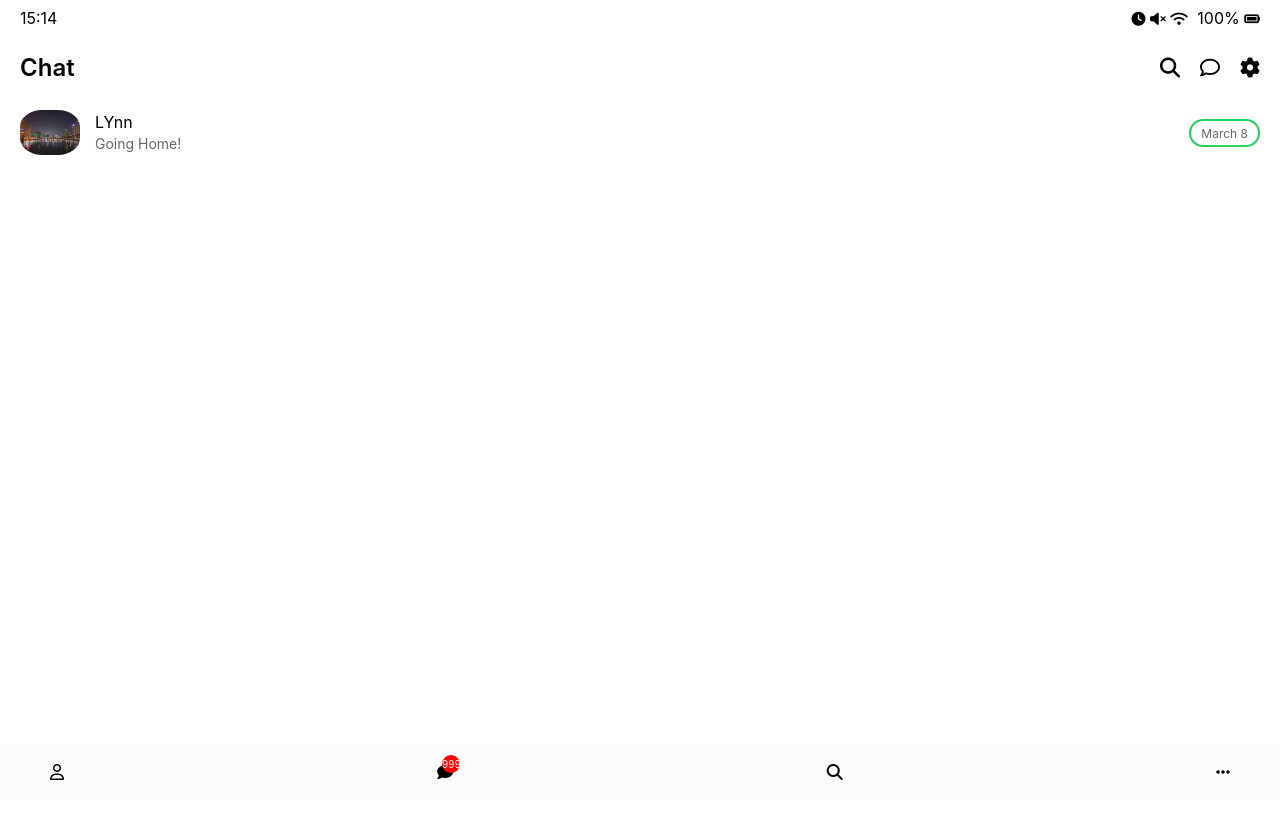
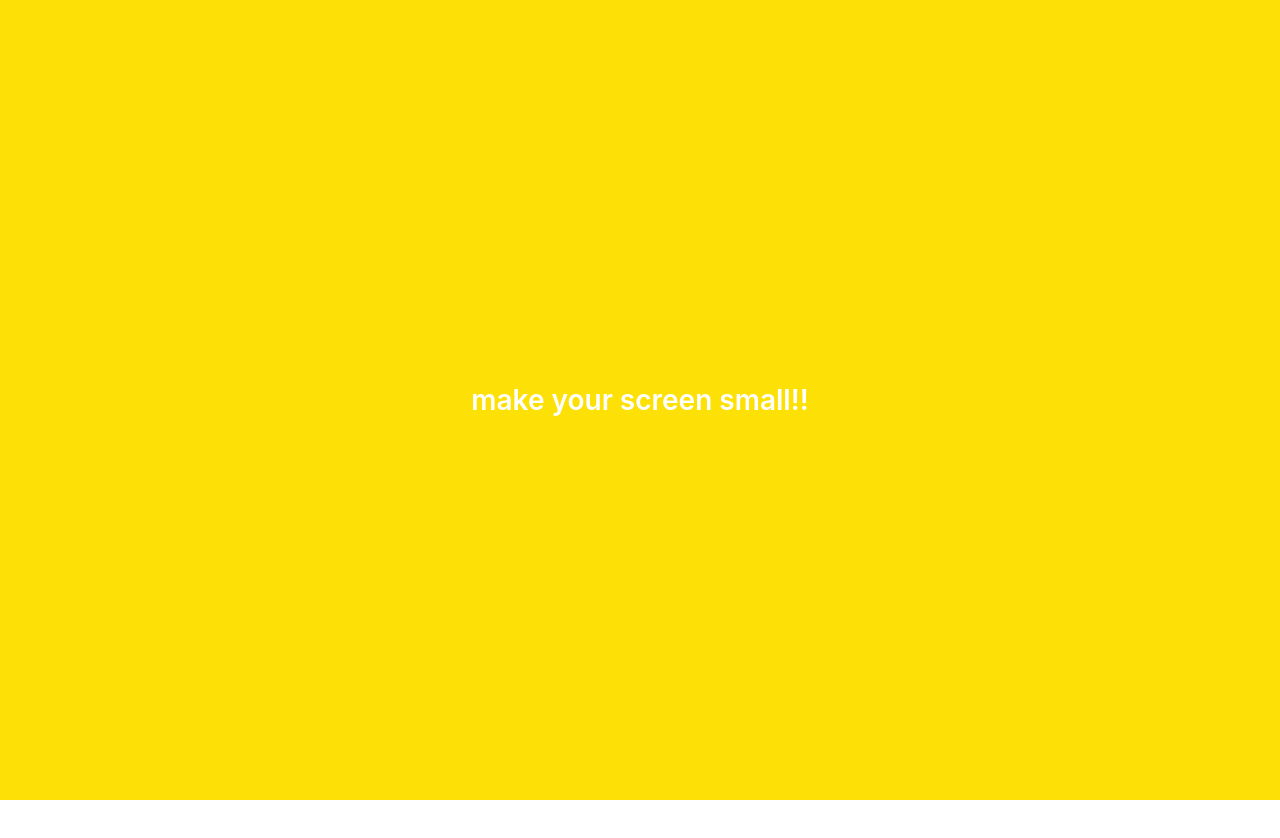
Before and after one commit to Hyunsoo-dev/Kakao-Clone-v2, a plain HTML site: page index.html in a window 1280 px wide. Shown: the top 838 px of the page. Drawn offline with Linux system fonts and the light colour scheme.

Commit message:
200708 edit files

```diff
--- a/css/chat.css
+++ b/css/chat.css
@@ -5,6 +5,7 @@
   width: 100%;
   padding: 5px 0px;
   box-shadow: 7px 10px 15px gray;
+  z-index: 2;
 }
 
 .chat-screen {
@@ -68,10 +69,22 @@
 .chat__write:focus {
   outline: none;
   width: 80%;
-
+  animation: textAnimation 1s linear infinite;
   transform: translateY(-50px);
   border-radius: 40px;
   box-shadow: 7px 10px 15px gray;
+}
+
+@keyframes textAnimation {
+  0% {
+    box-shadow: 7px 10px 15px gray;
+  }
+  50% {
+    box-shadow: 7px 10px 50px gray;
+  }
+  100% {
+    box-shadow: 7px 10px 15px gray;
+  }
 }
 
 /*
@@ -120,10 +133,32 @@
 
 .incoming-message {
   justify-content: flex-start;
+  animation: incomingMsgAnimation 0.5s ease-in-out forwards;
+}
+@keyframes incomingMsgAnimation {
+  from {
+    transform: translateX(-100px);
+    opacity: 0;
+  }
+  to {
+    transform: none;
+    opacity: 1;
+  }
 }
 
 .sent-message {
   justify-content: flex-end;
+  animation: sentMsgAnimation 0.5s ease-in-out forwards;
+}
+@keyframes sentMsgAnimation {
+  from {
+    transform: translateX(100px);
+    opacity: 0;
+  }
+  to {
+    transform: none;
+    opacity: 1;
+  }
 }
 
 .message .message__bubble {
--- /dev/null
+++ b/css/mobile.css
@@ -0,0 +1,22 @@
+.bigScreen {
+  display: none;
+}
+
+@media screen and (min-width: 550px) {
+  .bigScreen {
+    position: fixed;
+    top: 0px;
+    left: 0px;
+    width: 100%;
+    height: 100%;
+    background-color: #fce006;
+    display: flex;
+    justify-content: center;
+    align-items: center;
+    color: white;
+    font-size: 28px;
+    font-weight: 600;
+    padding: 0px 20px;
+    z-index: 4;
+  }
+}
--- a/css/nav-bar.css
+++ b/css/nav-bar.css
@@ -5,6 +5,8 @@
   padding: 20px 50px;
   left: 0px;
   bottom: 0px;
+  animation: showNavbar 0.5s linear 0.5s forwards;
+  transform: translateY(100px);
 }
 
 .nav .nav__list {
@@ -29,3 +31,14 @@
   border-radius: 20px;
   font-size: 10px;
 }
+
+@keyframes showNavbar {
+  from {
+    transform: translateY(100px);
+    opacity: 0;
+  }
+  to {
+    transform: none;
+    opacity: 1;
+  }
+}
--- a/css/style.css
+++ b/css/style.css
@@ -9,6 +9,7 @@
 @import "more.css";
 @import "settings.css";
 @import "chat.css";
+@import "mobile.css";
 
 * {
   box-sizing: border-box;
--- a/index.html
+++ b/index.html
@@ -94,5 +94,11 @@
         </li>
       </ul>
     </nav>
+  </div>
+  <div class="bigScreen">
+      <span class="bigScreen__text">
+          make your screen small!!
+      </span>
+  </div>
   </body>
 </html>
```
Also changed, not shown: chat.html (+5 -0 lines), find.html (+6 -0 lines), friends.html (+6 -0 lines), more.html (+6 -0 lines).
